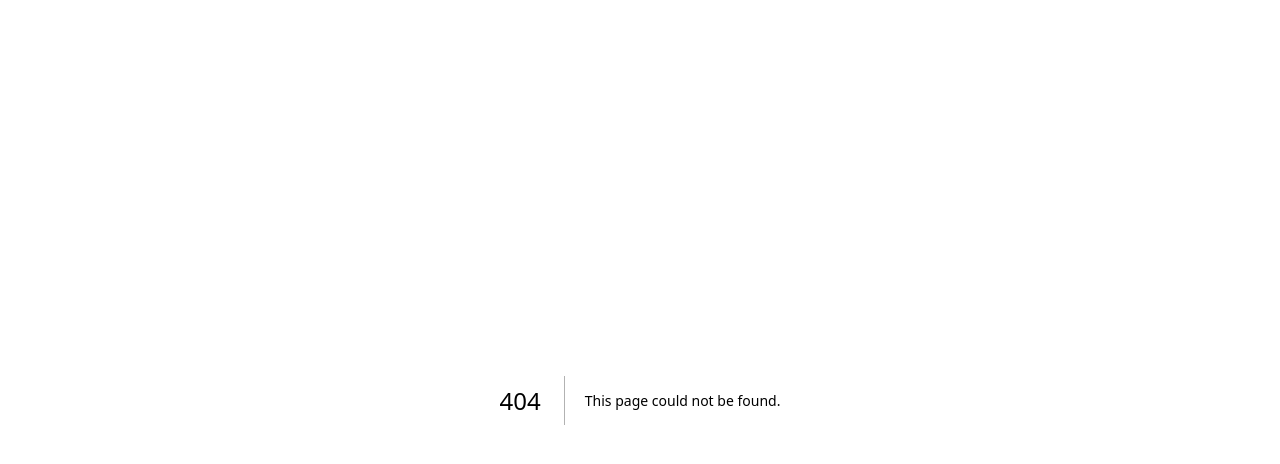
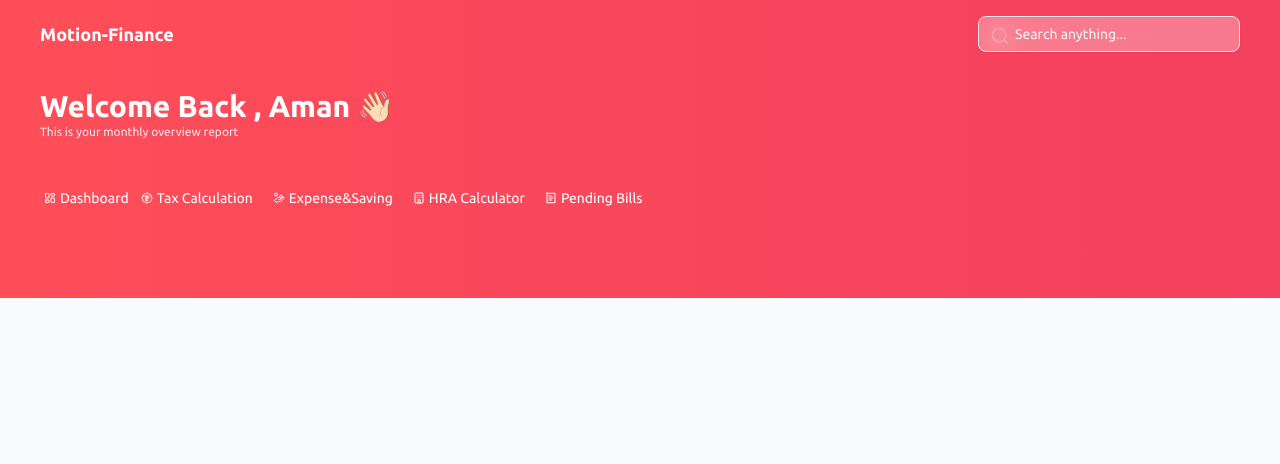
Before and after one commit to amanguptak/Motion-finance-frontend, a Next.js app: page /newdesign in a window 1280 px wide. Before the commit this address had no page. Shown: the top 464 px of the page. Built offline with nearby package versions, Linux system fonts and the light colour scheme.

Commit message:
new-ui-design

```diff
--- a/app/layout.tsx
+++ b/app/layout.tsx
@@ -4,7 +4,14 @@ import "./globals.css";
 import { Toaster } from 'sonner';
 import Navbar from '@/components/Navbar';
 
-const inter = Inter({ subsets: ["latin"] });
+import { Ubuntu } from 'next/font/google';
+
+const ubuntu = Ubuntu({
+  subsets: ['latin'],
+  display: 'swap',
+  variable: '--font-ubuntu',
+  weight: ['300', '400', '500', '700']
+});
 
 export const metadata: Metadata = {
   title: "Motion Finance App",
@@ -18,7 +25,7 @@ export default function RootLayout({
 }>) {
   return (
     <html lang="en">
-      <body className={inter.className}>
+      <body className={ubuntu.className}>
      <main>
 
       {children}
--- /dev/null
+++ b/app/newdesign/page.tsx
@@ -0,0 +1,21 @@
+"use client"
+import React from 'react'
+import Header from '@/components/Header'
+import NavbarRoutes from '@/components/NavbarRoutes'
+const Home = () => {
+  return (
+   <div className='bg-gradient-to-r p-10 pt-4 from-[#fd4e59] to-rose-500 text-white '>
+   <Header/>
+
+    <div className='user-details mt-9'>
+    <p className='text-3xl font-extrabold'>Welcome Back , Aman 👋🏻</p>
+    <p className='text-xs  text-slate-200'>This is your monthly overview report</p>
+    </div>
+
+    <NavbarRoutes/>
+
+   </div>
+  )
+}
+
+export default Home
--- /dev/null
+++ b/components/Header.tsx
@@ -0,0 +1,17 @@
+import React from 'react'
+import SearchBox from './Search'
+
+const Header = () => {
+  return (
+    <div className='flex items-center justify-between'>
+       <p className='font-bold text-lg'>
+        Motion-Finance
+        </p>
+
+        <SearchBox searchValue='Search anything...'/>
+
+    </div>
+  )
+}
+
+export default Header
--- a/components/NavbarItems.tsx
+++ b/components/NavbarItems.tsx
@@ -1,7 +1,6 @@
-"use client";
 import { LucideIcon } from "lucide-react";
 import React from "react";
-import { usePathname, useRouter } from "next/navigation";
+import { usePathname } from "next/navigation";
 import Link from "next/link";
 import { cn } from "@/lib/utils";
 
@@ -9,23 +8,39 @@ interface NavbarItemProps {
   label: string;
   icon: LucideIcon;
   href: string;
+  isFirst: boolean;
 }
-const NavbarItems = ({ label, icon: Icon, href }: NavbarItemProps) => {
+
+const NavbarItems = ({ label, icon: Icon, href, isFirst }: NavbarItemProps) => {
   const pathName = usePathname();
-
   const isActive = pathName === href;
 
   return (
     <>
       <div
         className={cn(
-          " hover:bg-rose-300  py-3 px-3 my-3 rounded-md group ",
-          isActive&&"bg-slate-300 rounded-sm text-rose-500"
+          "py-3 my-3 rounded-md group",
+          isActive
+            ? "bg-slate-300 rounded-sm text-amber-400"
+            : "hover:text-white",
+          !isFirst && "px-2"
         )}
       >
-        <Link href={href} className="text-sm  flex items-center ">
-          <Icon className=" group-hover:text-white mx-2" />{" "}
-          <span className=" group-hover:text-white ">{label}</span>
+        {/* <Link href={href} className="text-sm flex group text-white transition duration-300">
+          <Icon className="mx-1" size={12} />
+          <span>{label}</span>
+          <span className='block max-w-0 group-hover:max-w-full transition-all duration-500 h-[2px] bg-white'></span>
+        </Link> */}
+        <Link
+          href={href}
+          className="group text-white text-sm transition duration-300 px-2"
+        >
+          <div className="flex items-center">
+            <Icon className="mx-1" size={12} />
+            <span className="hover:text-white">{label}</span>
+          </div>
+
+          <span className="block max-w-0 group-hover:max-w-full transition-all duration-500 h-[2px] bg-white"></span>
         </Link>
       </div>
     </>
--- a/components/NavbarRoutes.tsx
+++ b/components/NavbarRoutes.tsx
@@ -45,13 +45,14 @@ const NavbarRoutes = () => {
   ];
 
   return (
-    <div className="flex flex-col item center">
-      {FinanceRoutes.map((route) => (
+    <div className="flex flex-row item center">
+      {FinanceRoutes.map((route,index) => (
         <NavbarItems
           key={route.href}
           label={route.name}
           href={route.href}
           icon={route.icon}
+          isFirst={index === 0}
         />
       ))}
     </div>
--- a/components/Search.tsx
+++ b/components/Search.tsx
@@ -19,8 +19,8 @@ interface SearchProps{
 const SearchBox = ({searchValue}:SearchProps) => {
   return (
     <div className='relative'>
-        <Search size={20} className='absolute top-2.5 left-3 text-rose-500'/>
-        <Input placeholder='Search Here...' className='pl-9 focus:outline-none focus-visible:ring-rose-500'/>
+        <Search size={20} className='absolute top-2.5 left-3 text-white '/>
+        <Input placeholder={searchValue} className='pl-9 h-9 bg-white/30 border border-gray-200 rounded-lg  shadow-sm backdrop-blur-md placeholder-gray-100 focus:outline-none focus:ring-2 focus:ring-blue-500'/>
     </div>
   )
 }
--- a/components/image-upload.tsx
+++ b/components/image-upload.tsx
@@ -27,40 +27,36 @@ import { useForm } from "react-hook-form";
 import { toast } from "sonner";
 import { uploadSchema, uploadSchemaType } from "@/schema/validation";
 
-// function getImageData(event: React.ChangeEvent<HTMLInputElement>) {
-//   // FileList is immutable, so we need to create a new one
-//   const dataTransfer = new DataTransfer();
 
-//   // Add newly uploaded images
-//   Array.from(event.target.files!).forEach((image) =>
-//     dataTransfer.items.add(image)
-//   );
-
-//   const files = dataTransfer.files;
-//   const displayUrl = URL.createObjectURL(event.target.files![0]);
-
-//   return { files, displayUrl };
-// }
 
 const ImageUpload = () => {
   const [selectedImage, setSelectedImage] = useState<string | null>(null);
-  // const [imgFile, setImgFile] = useState<string | File>("");
+  const [imgFile, setImgFile] = useState<string | File>("");
   const form = useForm<uploadSchemaType>({
     resolver: zodResolver(uploadSchema),
     defaultValues: {
       profile: "",
     },
   });
-  // const handleFileChange = (event: React.ChangeEvent<HTMLInputElement>) => {
-  //   const file = event.target.files?.[0];
-  //   if (file) {
-  //     setSelectedImage(URL.createObjectURL(file));
-  //   }
-  // };
+
+  const handleFileChange = (event: React.ChangeEvent<HTMLInputElement>) => {
+    const file = event.target.files![0];
+    console.log("checking",event);
+    if (file) {
+      const displayUrl = URL.createObjectURL(file);
+      setImgFile(file)
+      setSelectedImage(displayUrl);
+      form.setValue('profile', file); // Directly set the file in the form
+    }
+  };
+
   const imgSubmit = (values: uploadSchemaType) => {
-    const formValue = new FormData()
-    formValue.append("userImg",values.profile);
-    console.log("[image path]", formValue);
+
+    // console.log(values.profile)
+    const formValues = new FormData()
+    formValues.append("profile", values.profile)
+    console.log(values.profile)
+
     toast.success("Image Uploaded  Successfully")
     form.reset();
     setSelectedImage(null)
@@ -104,15 +100,7 @@ const ImageUpload = () => {
                           id="img-upload"
                           className="hidden"
                           {...rest}
-                          onChange={(event) => {
-                            const file = event.target.files![0];
-                            if (file) {
-                              const displayUrl = URL.createObjectURL(file);
-                              setSelectedImage(displayUrl);
-
-                              onChange(file); // Pass the File object instead of FileList
-                            }
-                          }}
+                          onChange={handleFileChange}
                           // {...field}
                         />
                       </FormControl>
--- a/components/ui/input.tsx
+++ b/components/ui/input.tsx
@@ -11,7 +11,7 @@ const Input = React.forwardRef<HTMLInputElement, InputProps>(
       <input
         type={type}
         className={cn(
-          "flex h-10 w-full rounded-md border border-slate-200 bg-white px-3 py-2 text-sm ring-offset-white file:border-0 file:bg-transparent file:text-sm file:font-medium placeholder:text-slate-500 focus-visible:outline-none focus-visible:ring-2 focus-visible:ring-slate-950 focus-visible:ring-offset-2 disabled:cursor-not-allowed disabled:opacity-50 dark:border-slate-800 dark:bg-slate-950 dark:ring-offset-slate-950 dark:placeholder:text-slate-400 dark:focus-visible:ring-slate-300",
+          "flex h-10 w-full rounded-md border border-slate-200 bg-white px-3 py-2 text-sm ring-offset-white file:border-0 file:bg-transparent file:text-sm file:font-medium focus-visible:outline-none focus-visible:ring-2 focus-visible:ring-slate-950 focus-visible:ring-offset-2 disabled:cursor-not-allowed disabled:opacity-50 dark:border-slate-800 dark:bg-slate-950 dark:ring-offset-slate-950 dark:placeholder:text-slate-400 dark:focus-visible:ring-slate-300",
           className
         )}
         ref={ref}
--- a/package.json
+++ b/package.json
@@ -3,7 +3,7 @@
   "version": "0.1.0",
   "private": true,
   "scripts": {
-    "dev": "next dev",
+    "dev": "next dev -p 4000",
     "build": "next build",
     "start": "next start",
     "lint": "next lint"
```
